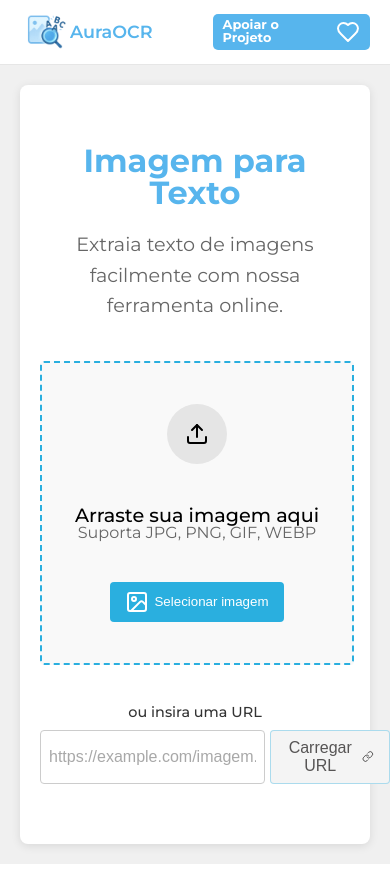
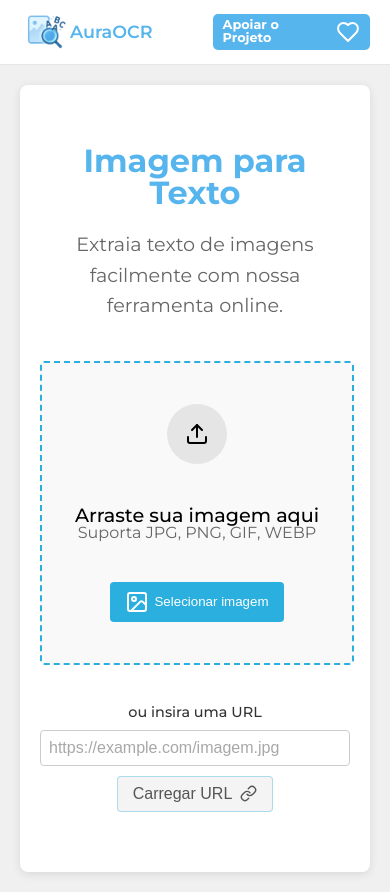
Before and after one commit to parlandin/AuroraOCR, a React (Vite) app: page / in a window 390 px wide. Before the commit the page ends 864 px from the top, so only its background shows below. Built offline with nearby package versions, Linux system fonts and the light colour scheme.

Commit message:
style: adjust layout for responsive design in InputURL component

```diff
--- a/src/components/InputURL/inputURL.module.css
+++ b/src/components/InputURL/inputURL.module.css
@@ -17,6 +17,11 @@
   flex-direction: row;
   width: 100%;
   gap: 5px;
+
+  @media (max-width: 590px) {
+    flex-direction: column;
+    gap: 10px;
+  }
 }
 
 
@@ -51,6 +56,8 @@
   display: flex;
   align-items: center;
   border: 1px solid #2aafdf5c;
+  width: fit-content;
+  margin: 0 auto;
 }
 
 .inputURL__submitButton_icon {
```
